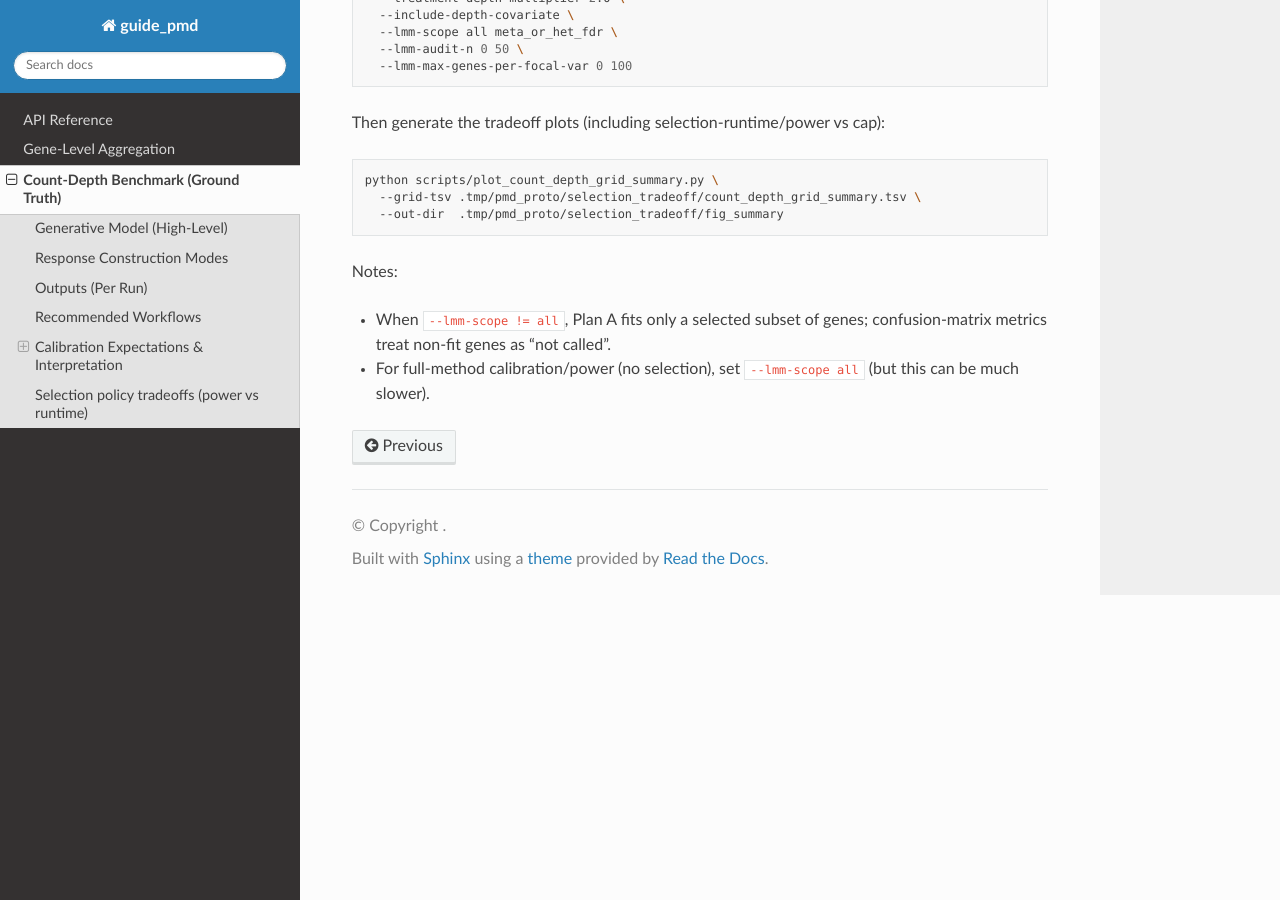
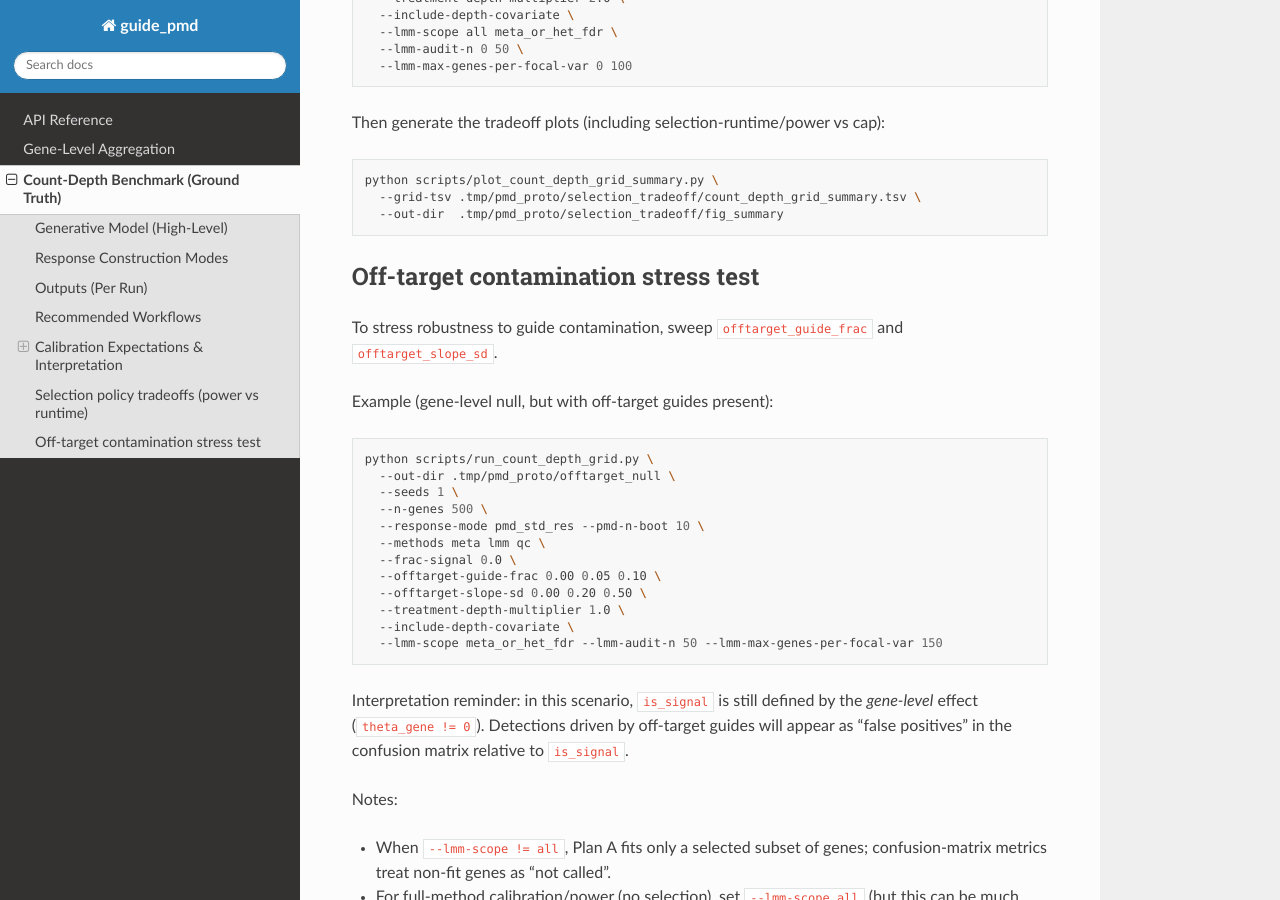
Before and after one commit to scottyler89/guide_pmd_std_res, a Sphinx documentation site: the page built from docs/benchmark_count_depth.rst, in a window 1280 px wide and 900 px high, scrolled down 5411 px. Built offline with Sphinx 7.4.7 and the Read the Docs theme 3.1.0, drawn with Linux system fonts in a browser that asks for light colours.

Commit message:
Document off-target contamination benchmark

```diff
--- a/docs/benchmark_count_depth.rst
+++ b/docs/benchmark_count_depth.rst
@@ -263,6 +263,31 @@ Then generate the tradeoff plots (including selection-runtime/power vs cap):
      --grid-tsv .tmp/pmd_proto/selection_tradeoff/count_depth_grid_summary.tsv \
      --out-dir  .tmp/pmd_proto/selection_tradeoff/fig_summary
 
+Off-target contamination stress test
+-----------------------------------
+
+To stress robustness to guide contamination, sweep ``offtarget_guide_frac`` and ``offtarget_slope_sd``.
+
+Example (gene-level null, but with off-target guides present):
+
+.. code-block:: bash
+
+   python scripts/run_count_depth_grid.py \
+     --out-dir .tmp/pmd_proto/offtarget_null \
+     --seeds 1 \
+     --n-genes 500 \
+     --response-mode pmd_std_res --pmd-n-boot 10 \
+     --methods meta lmm qc \
+     --frac-signal 0.0 \
+     --offtarget-guide-frac 0.00 0.05 0.10 \
+     --offtarget-slope-sd 0.00 0.20 0.50 \
+     --treatment-depth-multiplier 1.0 \
+     --include-depth-covariate \
+     --lmm-scope meta_or_het_fdr --lmm-audit-n 50 --lmm-max-genes-per-focal-var 150
+
+Interpretation reminder: in this scenario, ``is_signal`` is still defined by the *gene-level* effect (``theta_gene != 0``).
+Detections driven by off-target guides will appear as “false positives” in the confusion matrix relative to ``is_signal``.
+
 Notes:
 
 - When ``--lmm-scope != all``, Plan A fits only a selected subset of genes; confusion-matrix metrics treat non-fit genes as “not called”.
```
